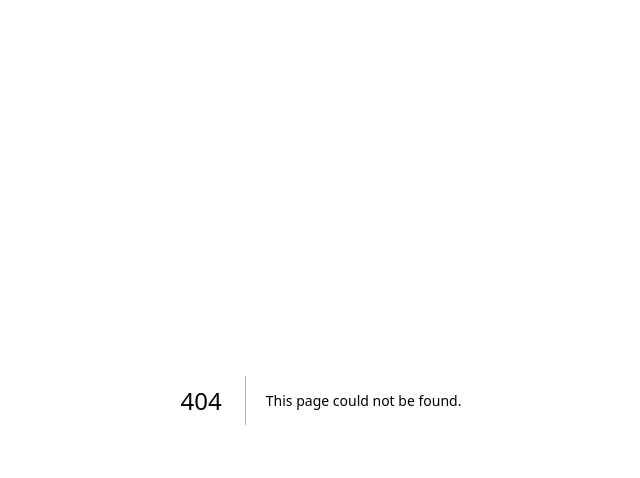
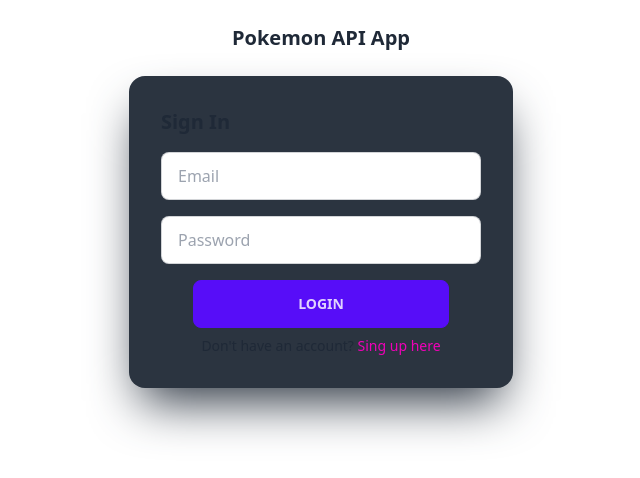
Before and after one commit to JohanRestrepo19/next-pokemon, a Next.js app: page /sign-in in a window 1280 px wide. Before the commit this address had no page. Shown: the top 478 px of the page, without its empty margins (319-959 px from the left). Built offline with nearby package versions, Linux system fonts and the light colour scheme.

Commit message:
feat(auth): add sign in and sign up pages.

```diff
--- /dev/null
+++ b/src/layouts/auth/Auth.tsx
@@ -0,0 +1,15 @@
+import { ReactNode } from 'react'
+
+type Props = {
+  children: ReactNode
+}
+export const AuthLayout = ({ children }: Props) => {
+  return (
+    <div className="h-screen">
+      <div className="container mx-auto flex h-full flex-col items-center gap-y-6 py-6">
+        <h1 className="text-xl font-bold">Pokemon API App</h1>
+        {children}
+      </div>
+    </div>
+  )
+}
--- a/src/pages/index.tsx
+++ b/src/pages/index.tsx
@@ -3,8 +3,10 @@ import Link from 'next/link'
 export default function Home() {
   return (
     <div>
-      <h1>Hola mundo</h1>
+      <h1>Home Page</h1>
       <Link href={'/pokemon'}>Pokemones</Link>
+      <Link href={'/sign-in'}>Login</Link>
+      <Link href={'/sign-up'}>Sign up</Link>
     </div>
   )
 }
--- a/src/pages/login/index.tsx
+++ /dev/null
@@ -1,7 +0,0 @@
-export default function LoginPage() {
-  return (
-    <div>
-      <h1>LoginPage</h1>
-    </div>
-  )
-}
--- a/src/pages/register/indext.tsx
+++ /dev/null
@@ -1,7 +0,0 @@
-export default function RegisterPage() {
-  return (
-    <div>
-      <h1>RegisterPage</h1>
-    </div>
-  )
-}
--- /dev/null
+++ b/src/pages/sign-in/index.tsx
@@ -0,0 +1,42 @@
+import Link from 'next/link'
+import { AuthLayout } from '@/layouts/auth/Auth'
+import type { ReactNode } from 'react'
+import type { NextPageWithLayout } from '../_app'
+
+const SignInPage: NextPageWithLayout = () => {
+  return (
+    <div className="card w-96 bg-neutral shadow-2xl shadow-neutral">
+      <div className="card-body gap-y-4">
+        <h2 className="card-title">Sign In</h2>
+
+        <input
+          type="text"
+          placeholder="Email "
+          className="input-bordered input w-full max-w-xs"
+        />
+
+        <input
+          type="password"
+          placeholder="Password "
+          className="input-bordered input w-full max-w-xs"
+        />
+
+        <div className="card-actions flex-col items-center justify-center">
+          <button className="btn-primary btn-wide btn">Login</button>
+          <p className="text-center text-sm">
+            Don&apos;t have an account?{' '}
+            <Link href={'/sign-up'} className="text-secondary hover:underline">
+              Sing up here
+            </Link>
+          </p>
+        </div>
+      </div>
+    </div>
+  )
+}
+
+SignInPage.getLayout = (page: ReactNode) => {
+  return <AuthLayout>{page}</AuthLayout>
+}
+
+export default SignInPage
--- /dev/null
+++ b/src/pages/sign-up/index.tsx
@@ -0,0 +1,42 @@
+import Link from 'next/link'
+import { AuthLayout } from '@/layouts/auth/Auth'
+import type { ReactNode } from 'react'
+import type { NextPageWithLayout } from '../_app'
+
+const SignUpPage: NextPageWithLayout = () => {
+  return (
+    <div className="card w-96 bg-neutral shadow-2xl shadow-neutral">
+      <div className="card-body gap-y-4">
+        <h2 className="card-title">Sign Up</h2>
+
+        <input
+          type="text"
+          placeholder="Email "
+          className="input-bordered input w-full max-w-xs"
+        />
+
+        <input
+          type="password"
+          placeholder="Password "
+          className="input-bordered input w-full max-w-xs"
+        />
+
+        <div className="card-actions flex-col items-center justify-center">
+          <button className="btn-primary btn-wide btn">Register</button>
+          <p className="text-center text-sm">
+            Already have an account?{' '}
+            <Link href={'/sign-up'} className="text-secondary hover:underline">
+              Sing in here
+            </Link>
+          </p>
+        </div>
+      </div>
+    </div>
+  )
+}
+
+SignUpPage.getLayout = (page: ReactNode) => {
+  return <AuthLayout>{page}</AuthLayout>
+}
+
+export default SignUpPage
```
Also changed, not shown: 1 other file (tests, documents, lock files or other folders).
